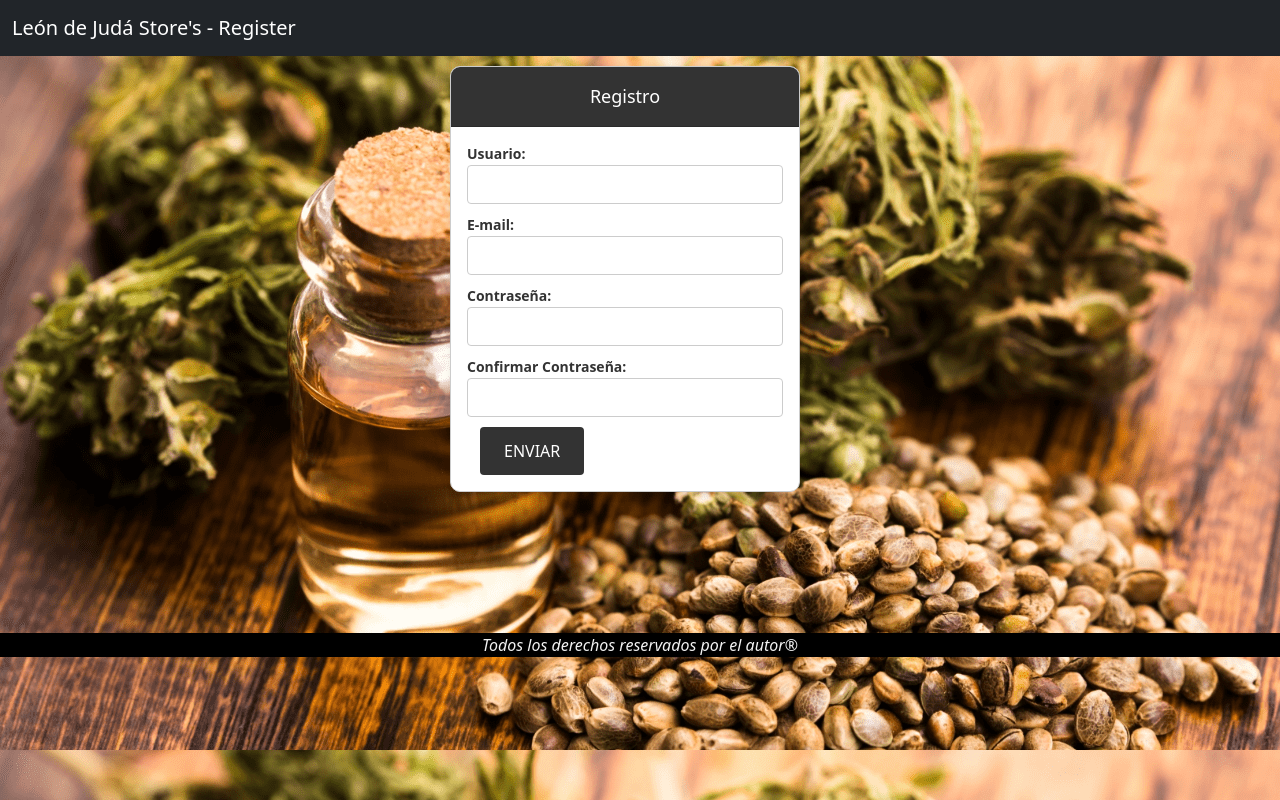
After one commit to ReyVicuna/Tienda-org-nica, a PHP site: page /register.html in a window 1280 px wide. The commit adds this page. Run offline with PHP 8.4, Linux system fonts and the light colour scheme.

Commit message:
Cambios de estilos y estructuras en home y register     modified:   .sass-cache/7fe5ff5ccf0fb552f235881e94830f44bfc99a63/_contenedorProductos.scssc 	new file:   .sass-cache/7fe5ff5ccf0fb552f235881e94830f44bfc99a63/_elementosNavDerecha.scssc 	modified:   .sass-cache/7fe5ff5ccf0fb552f235881e94830f44bfc99a63/_header.scssc 	modified:   .sass-cache/7fe5ff5ccf0fb552f235881e94830f44bfc99a63/_letrasNavbar.scssc 	modified:   .sass-cache/7fe5ff5ccf0fb552f235881e94830f44bfc99a63/styles.scssc 	modified:   index.html 	new file:   register.html 	deleted:    sass/_contadorCarrito.scss 	modified:   sass/_contenedorProductos.scss 	new file:   sass/_elementosNavDerecha.scss 	modified:   sass/_header.scss 	modified:   sass/_letrasNavbar.scss 	modified:   sass/styles.scss 	modified:   styles.css 	modified:   styles.css.map 	new file:   stylesaccess.css

```diff
--- /dev/null
+++ b/register.html
@@ -0,0 +1,65 @@
+<!DOCTYPE html>
+<html lang="en">
+
+<head>
+    <meta charset="UTF-8">
+    <meta http-equiv="X-UA-Compatible" content="IE=edge">
+    <meta name="viewport" content="width=device-width, initial-scale=1.0">
+    <title>Register</title>
+    <link href="https://cdn.jsdelivr.net/npm/bootstrap@5.3.0-alpha1/dist/css/bootstrap.min.css" rel="stylesheet"
+        integrity="sha384-GLhlTQ8iRABdZLl6O3oVMWSktQOp6b7In1Zl3/Jr59b6EGGoI1aFkw7cmDA6j6gD" crossorigin="anonymous">
+    <link rel="stylesheet" href="./stylesaccess.css">
+
+</head>
+
+<body>
+
+    <header>
+        <nav class="navbar sticky-top navbar-dark bg-dark">
+            <!-- Navbar content -->
+            <div class="container-fluid">
+                <a class="navbar-brand" href="./index.html">León de Judá Store's - Register</a>
+            </div>
+        </nav>
+    </header>
+
+    <main>
+        <div class="card">
+            <div class="card-header">
+                <div class="text-header">Registro</div>
+            </div>
+            <div class="card-body">
+                <form action="#">
+                    <div class="form-group">
+                        <label for="username">Usuario:</label>
+                        <input required="" class="form-control" name="username" id="username" type="text">
+                    </div>
+                    <div class="form-group">
+                        <label for="email">E-mail:</label>
+                        <input required="" class="form-control" name="email" id="email" type="email">
+                    </div>
+                    <div class="form-group">
+                        <label for="password">Contraseña:</label>
+                        <input required="" class="form-control" name="password" id="password" type="password">
+                    </div>
+                    <div class="form-group">
+                        <label for="confirm-password">Confirmar Contraseña:</label>
+                        <input required="" class="form-control" name="confirm-password" id="confirm-password"
+                            type="password">
+                    </div>
+                    <input type="submit" class="btn" value="enviar">
+                </form>
+            </div>
+        </div>
+
+    </main>
+
+    <footer>
+        <p><em>Todos los derechos reservados por el autor®</em></p>
+    </footer>
+    <script src="https://cdn.jsdelivr.net/npm/bootstrap@5.3.0-alpha1/dist/js/bootstrap.bundle.min.js"
+        integrity="sha384-w76AqPfDkMBDXo30jS1Sgez6pr3x5MlQ1ZAGC+nuZB+EYdgRZgiwxhTBTkF7CXvN"
+        crossorigin="anonymous"></script>
+</body>
+
+</html>
--- a/sass/_header.scss
+++ b/sass/_header.scss
@@ -3,7 +3,7 @@ header {
         position: sticky;
         .container-fluid {
             font-family: $tipografiaNavbar2;
-            font-size: 50px;
+            font-size: 42px;
 
             .navbar-brand {
                 -webkit-text-stroke: black 0.55px;
--- a/sass/_letrasNavbar.scss
+++ b/sass/_letrasNavbar.scss
@@ -7,7 +7,7 @@ header {
                         -webkit-text-stroke: black 0.80px;
                         position: sticky;
                         color: white;
-                        font-size: 55px;
+                        font-size: 35px;
                         text-align: center;
                     }
                 }
--- a/sass/styles.scss
+++ b/sass/styles.scss
@@ -1,4 +1,5 @@
 @import "_variables";
+@import "_elementosNavDerecha";
 @import "_tablaProductos";
 @import "_letrasOffcanvas";
 @import "_mixins.scss";
--- /dev/null
+++ b/stylesaccess.css
@@ -0,0 +1,85 @@
+body {
+  background-image: url(./cannabisMedicinal.png);
+}
+
+footer {
+  text-align: center;
+  background-color: black;
+  color: #f2f2f2;
+}
+
+main {
+  margin-bottom: 141px;
+  margin-right: auto;
+  margin-left: auto;
+  align-items: center;
+  position: relative;
+  max-width: 400px;
+}
+
+.card {
+    width: 350px;
+    border: 1px solid #ccc;
+    border-radius: 10px;
+    -webkit-box-shadow: 2px 2px 8px rgba(0,0,0,0.1);
+            box-shadow: 2px 2px 8px rgba(0,0,0,0.1);
+    overflow: hidden;
+    margin: 10px;
+  }
+
+  .card-header {
+    background-color: #333;
+    padding: 16px;
+    text-align: center;
+  }
+
+  .card-header .text-header {
+    margin: 0;
+    font-size: 18px;
+    color: rgb(255, 255, 255);
+  }
+
+  .card-body {
+    padding: 16px;
+  }
+
+  .form-group {
+    margin-bottom: 10px;
+  }
+
+  .form-group label {
+    display: block;
+    font-size: 14px;
+    color: #333;
+    font-weight: bold;
+    margin-bottom: 1px;
+  }
+
+  .form-group input[type="text"],
+  .form-group input[type="email"],
+  .form-group input[type="password"] {
+    width: 100%;
+    padding: 8px;
+    font-size: 14px;
+    border: 1px solid #ccc;
+    border-radius: 4px;
+  }
+
+  .btn {
+    padding: 12px 24px;
+    margin-left: 13px;
+    font-size: 16px;
+    border: none;
+    border-radius: 4px;
+    background-color: #333;
+    color: #fff;
+    text-transform: uppercase;
+    -webkit-transition: background-color 0.2s ease-in-out;
+    transition: background-color 0.2s ease-in-out;
+    cursor: pointer
+  }
+
+  .btn:hover {
+    background-color: #ccc;
+    color: #333;
+  }
```
Also changed, not shown: index.html (+7 -6 lines), sass/_contenedorProductos.scss (+7 -1 lines), sass/_elementosNavDerecha.scss (added, +19 -0 lines), styles.css (+15 -3 lines), sass/_contadorCarrito.scss (added), 1 other file.
